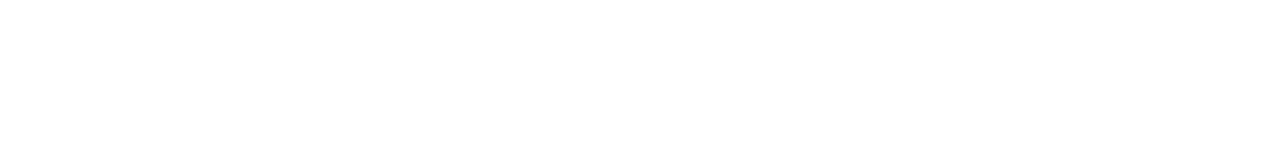
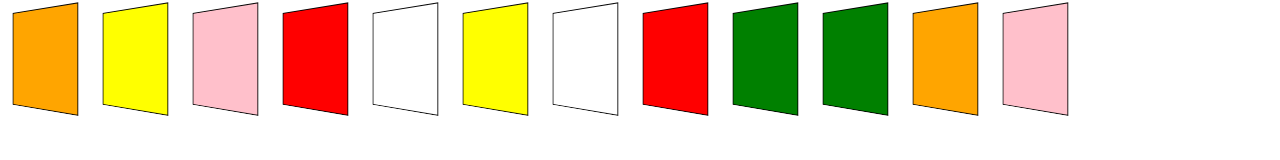
Before and after one commit to thecar1771/codesandbox_javascript, a website: page index.html in a window 1280 px wide. Drawn offline with Linux system fonts and the light colour scheme.

Commit message:
20230912

```diff
--- a/index.html
+++ b/index.html
@@ -28,7 +28,7 @@
   }
 
   .card-front {
-    backgroud: navy;
+    background: navy;
   }
 
   .card-front, .card-back {
@@ -53,6 +53,8 @@
     const colors = ['red','orange','yellow','green','white','pink'];
     let colorCopy = colors.concat(colors);
     let shuffled = [];
+    let clicked = [];
+    let completed = [];
 
     function shuffle() { //피셔에이츠 셔플
         for(let i = 0; colorCopy.length > 0; ++i){
@@ -61,7 +63,7 @@
         }
     }
 
-    function createCard(i) {
+    function createCard(i) { // div.card > div.card-inner > ( div.card-front + div.card-back)
       const card = document.createElement('div');
       card.className = 'card'; // .card 태그 생성
       const cardInner = document.createElement('div');
@@ -70,7 +72,73 @@
       cardFront.className = 'card-front';
       const cardBack = document.createElement('div');
       cardBack.className = 'card-back';
+
+      cardBack.style.backgroundColor = shuffled[i];
+      cardInner.appendChild(cardFront);
+      cardInner.appendChild(cardBack);
+      card.appendChild(cardInner);
+
+      return card;
     }
+    // scope function 일 경우 this === event 가 됨
+    // onclick event 가 => 함수 일 경우 this === window 가 됨
+    function onclickCard() {
+      this.classList.toggle('flipped');
+      clicked.push(this);
+      if(clicked.length !== 2) {
+        return;
+      }
+
+      const firstCard = clicked[0].querySelector('.card-back').style.backgroundColor;
+      const secondCard = clicked[1].querySelector('.card-back').style.backgroundColor;
+
+      if(firstCard === secondCard) {
+        // completed.push(clicked[0]);
+        // completed.push(clicked[1]);
+        // clicked = [];
+        // return ;
+        completed = completed.concat(clicked);
+
+        if(completed.length !== total){
+            return;
+        }
+
+        return;
+      }
+
+      setTimeout(()=>{
+        clicked[0].classList.remove('flipped');
+        clicked[1].classList.remove('flipped');
+        clicked = [];
+
+
+      },1000);
+    }
+
+    function startGame() {
+      shuffle();
+      for (let i = 0; i < total; i += 1) {
+        const card = createCard(i);
+        card.addEventListener('click',onclickCard);
+        $wrapper.appendChild(card);
+      }
+
+      //뒤집히는 효과
+      document.querySelectorAll('.card').forEach((card,index) => {
+        setTimeout(() => {
+          card.classList.add('flipped');
+        }, 1000 + 100 * index);
+      });
+
+      //뒤집히는 효과  5초뒤 제거
+      setTimeout(() => {
+        document.querySelectorAll('.card').forEach((card)=>{
+          card.classList.remove('flipped');
+        });
+      }, 5000);
+    }
+
+    startGame();
 
   </script>
 </body>
```
Also changed, not shown: dist/index.html.
